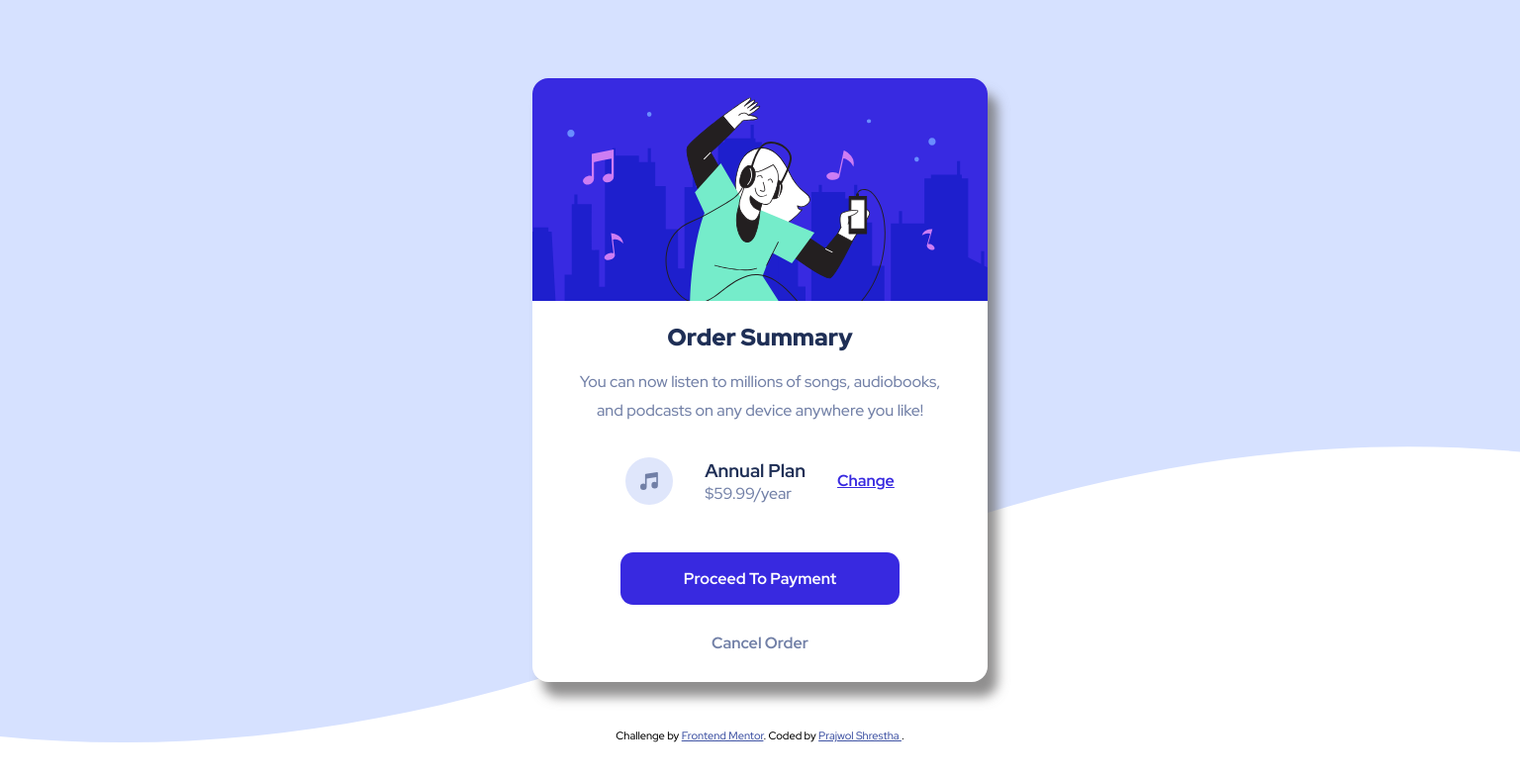
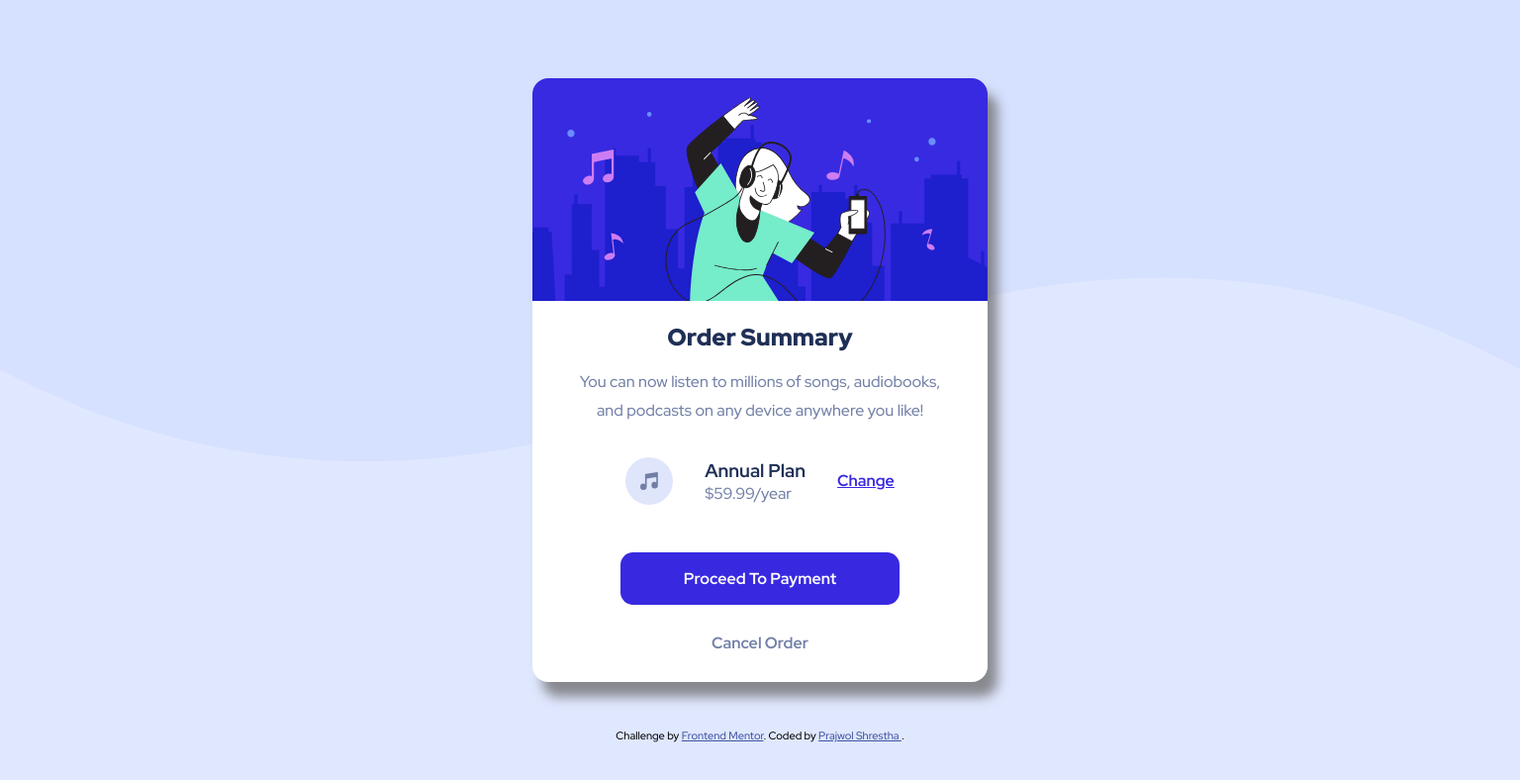
Before and after one commit to Prajwol-Shrestha/Prajwol-Shrestha.github.io, a plain HTML site: page order-summary-component-main/index.html in a window 1536 px wide. Shown: the whole page at 99% size. Drawn offline with Linux system fonts and the light colour scheme.

Commit message:
Update style.css

```diff
--- a/order-summary-component-main/style.css
+++ b/order-summary-component-main/style.css
@@ -122,9 +122,9 @@ a:hover{
 @media (min-width: 768px){
 	body{
 		background: url(./images/pattern-background-desktop.svg);
-		background-position: center;
-	  background-repeat: no-repeat;
-	  background-size: cover;
+		background-repeat: no-repeat;
+		background-size: 100% auto;
+		background-color: #e0e8ff;
 	}
 	.card-container{
 		width: 50vw;
@@ -134,9 +134,9 @@ a:hover{
 @media (min-width: 1440px){
 	body{
 		background: url(./images/pattern-background-desktop.svg);
-		background-position: center;
-	  background-repeat: no-repeat;
-	  background-size: cover;
+		background-repeat: no-repeat;
+		background-size: 100% auto;
+		background-color: #e0e8ff;
 	}
 	.card-container{
 		width: 30vw;
```
